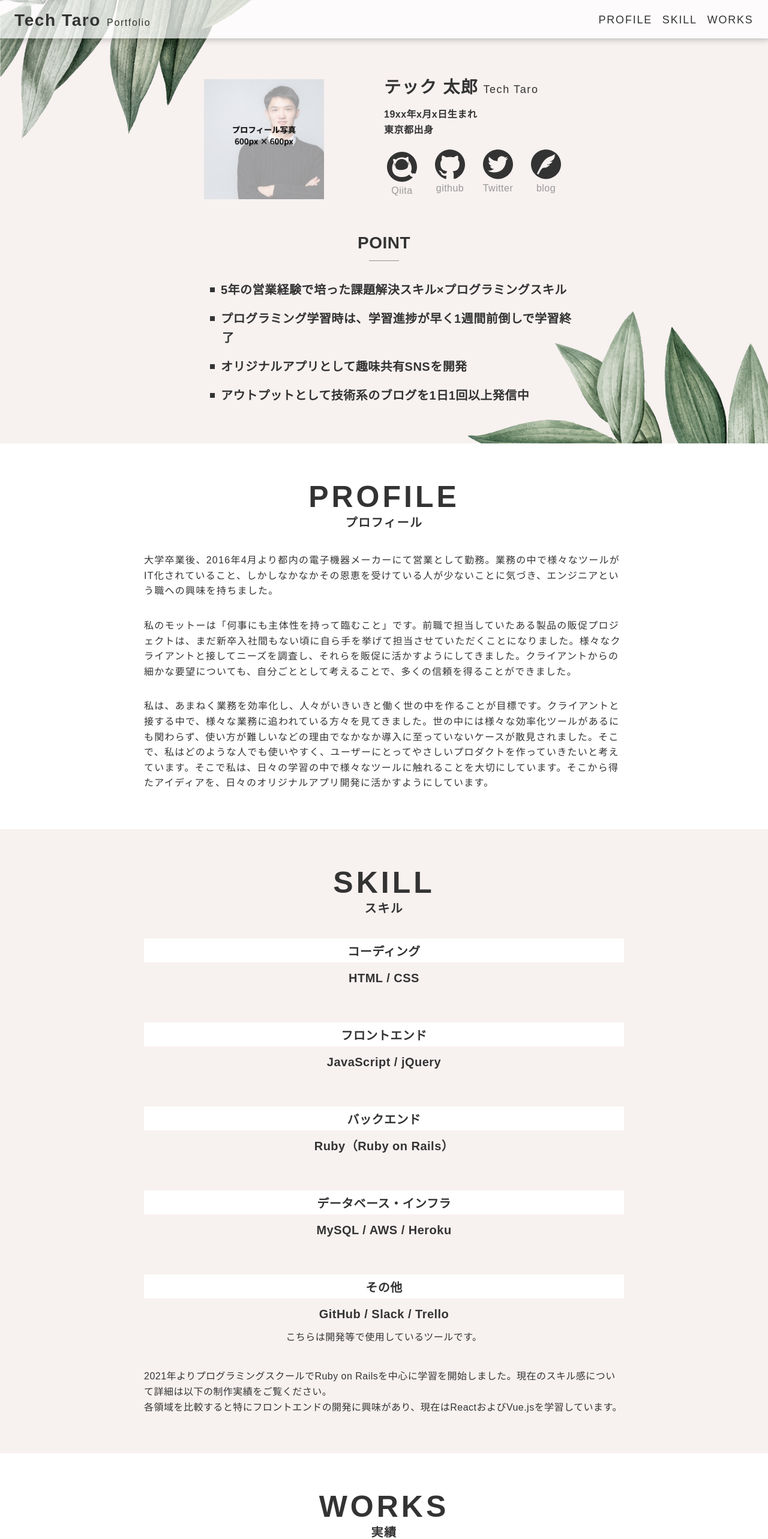
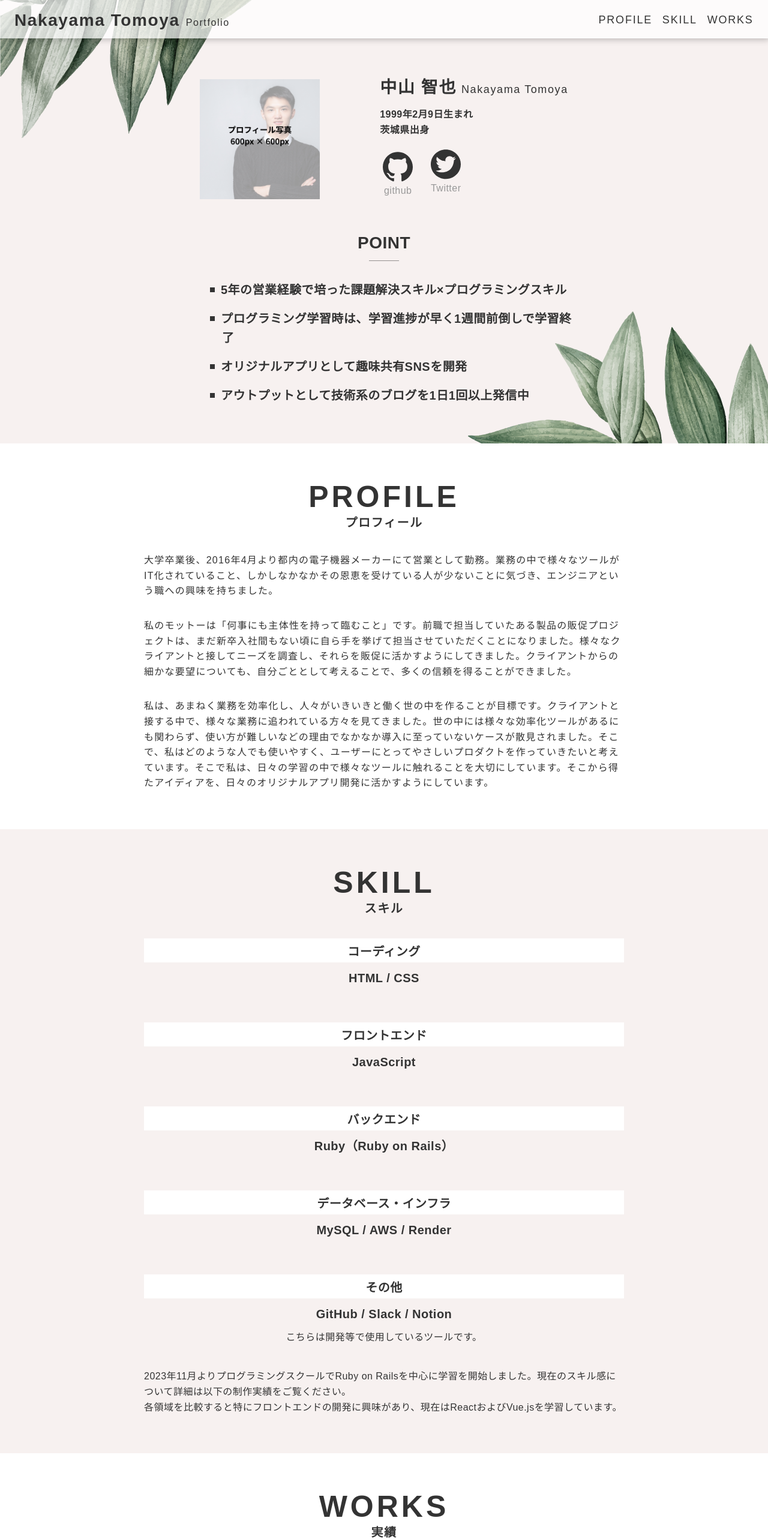
Before and after one commit to crow0808/portfolio-site, a plain HTML site: page index.html in a window 1280 px wide. Shown: the top 2565 px of the page at 60% size. Drawn offline with nearby package versions, Linux system fonts and the light colour scheme.

Commit message:
トップページの編集

```diff
--- a/index.html
+++ b/index.html
@@ -12,7 +12,7 @@
           <h1>
             <a href="index.html">
               <!-- 記載番号：1 -->
-              <span class="header__logo-title">Tech Taro</span>
+              <span class="header__logo-title">Nakayama Tomoya</span>
               <span class="header__logo-sub">Portfolio</span>
             </a>
           </h1>
@@ -39,43 +39,29 @@
             <div class="firstview__info">
               <h2>
                 <!-- 記載番号：2 -->
-                <span class="firstview__info-name">テック 太郎</span>
+                <span class="firstview__info-name">中山 智也</span>
                 <!-- 記載番号：3 -->
-                <span class="firstview__info-name-sm">Tech Taro</span>
+                <span class="firstview__info-name-sm">Nakayama Tomoya</span>
               </h2>
               <ul class="firstview__info-origin-list">
                 <!-- 記載番号：4 -->
-                <li class="firstview__info-origin-item">19xx年x月x日生まれ</li>
+                <li class="firstview__info-origin-item">1999年2月9日生まれ</li>
                 <!-- 記載番号：5 -->
-                <li class="firstview__info-origin-item">東京都出身</li>
+                <li class="firstview__info-origin-item">茨城県出身</li>
               </ul>
               <ul class="firstview__info-account-list">
                 <li class="firstview__info-account-item">
-                  <!-- 記載番号：6 -->
-                  <a href="__URL__" target="_blank">
-                    <img src="./images/icon-firstview-info-qiita.svg" class="firstview__info-account-pict">
-                    <span  class="firstview__info-account-name">Qiita</span>
-                  </a>
-                </li>
-                <li class="firstview__info-account-item">
                   <!-- 記載番号：7 -->
-                  <a href="__URL__" target="_blank">
+                  <a href="https://github.com/crow0808" target="_blank">
                     <img src="./images/icon-firstview-info-github.svg" class="firstview__info-account-pict">
                     <span  class="firstview__info-account-name">github</span>
                   </a>
                 </li>
                 <li class="firstview__info-account-item">
                   <!-- 記載番号：8 -->
-                  <a href="__URL__" target="_blank">
+                  <a href="https://twitter.com/crowtomo2" target="_blank">
                     <img src="./images/icon-firstview-info-twitter.svg" class="firstview__info-account-pict">
                     <span  class="firstview__info-account-name">Twitter</span>
-                  </a>
-                </li>
-                <li class="firstview__info-account-item">
-                  <!-- 記載番号：9 -->
-                  <a href="__URL__" target="_blank">
-                    <img src="./images/icon-firstview-info-blog.svg" class="firstview__info-account-pict">
-                    <span  class="firstview__info-account-name">blog</span>
                   </a>
                 </li>
               </ul>
@@ -132,7 +118,7 @@
               <!-- 記載番号：13 -->
               <li class="skill__item">
                 <h3>フロントエンド</h3>
-                <h4>JavaScript / jQuery</h4>
+                <h4>JavaScript</h4>
               </li>
               <!-- 記載番号：14 -->
               <li class="skill__item">
@@ -142,12 +128,12 @@
               <!-- 記載番号：15 -->
               <li class="skill__item">
                 <h3>データベース・インフラ</h3>
-                <h4>MySQL / AWS / Heroku</h4>
+                <h4>MySQL / AWS / Render</h4>
               </li>
               <!-- 記載番号：16 -->
               <li class="skill__item">
                 <h3>その他</h3>
-                <h4>GitHub / Slack / Trello</h4>
+                <h4>GitHub / Slack / Notion</h4>
                 <p>
                   こちらは開発等で使用しているツールです。
                 </p>
@@ -157,7 +143,7 @@
           <!-- 記載番号：17 -->
           <div class="skill__text-area">
             <p>
-              2021年よりプログラミングスクールでRuby on Railsを中心に学習を開始しました。現在のスキル感について詳細は以下の制作実績をご覧ください。
+              2023年11月よりプログラミングスクールでRuby on Railsを中心に学習を開始しました。現在のスキル感について詳細は以下の制作実績をご覧ください。
               <br>
               各領域を比較すると特にフロントエンドの開発に興味があり、現在はReactおよびVue.jsを学習しています。
             </p>
@@ -180,7 +166,7 @@
                   <!-- 記載番号：18 -->
                   <h3>FURIMA（フリマアプリ）</h3>
                   <!-- 記載番号：19 -->
-                  <p>Ruby / Ruby on Rails / MySQL / GitHub / Heroku / Visual Studio Code / Trello</p>
+                  <p>Ruby / Ruby on Rails / JavaScript / MySQL / GitHub / AWS / Visual Studio Code / Notion</p>
                 </div>
                 <div class="works__item-btn-block">
                   <a href="works/01.html" class="button">More</a>
@@ -193,9 +179,9 @@
                 </div>
                 <div class="works__item-text-block">
                   <!-- 記載番号：20 -->
-                  <h3>HOBCHA（趣味共有SNS）</h3>
+                  <h3>CANLEY（趣味共有SNS）</h3>
                   <!-- 記載番号：21 -->
-                  <p>Ruby / Ruby on Rails / MySQL / GitHub / Heroku / Visual Studio Code / Trello</p>
+                  <p>Ruby / Ruby on Rails / JavaScript / MySQL / GitHub / Render / Visual Studio Code / Notion</p>
                 </div>
                 <div class="works__item-btn-block">
                   <a href="works/02.html" class="button">More</a>
@@ -207,7 +193,7 @@
       </section>
     </main>
     <!-- 記載番号：1 -->
-    <footer id="footer" class="footer"><p>&copy; Taro Tech.</p></footer>
+    <footer id="footer" class="footer"><p>&copy; tomoya nakayama.</p></footer>
     <script src="https://cdn.jsdelivr.net/npm/jquery@3/dist/jquery.min.js"></script>
     <script type="text/javascript" src="js/ofi.min.js"></script>
     <script type="text/javascript" src="js/script.js"></script>
```
